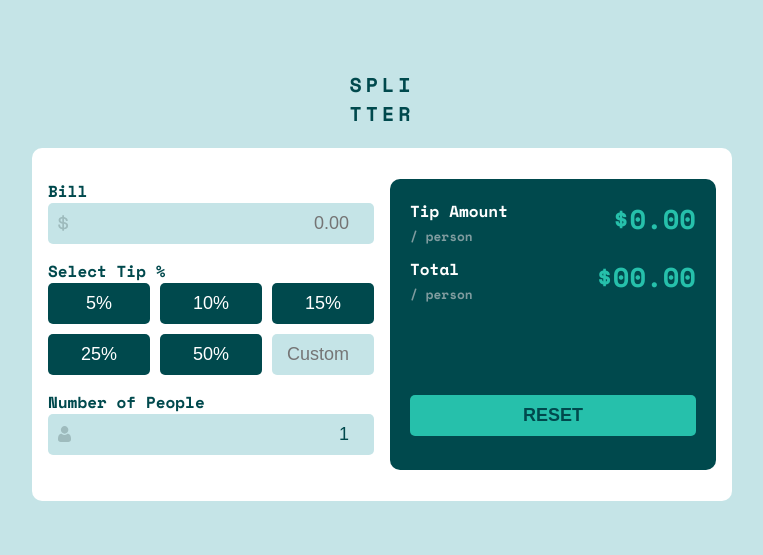
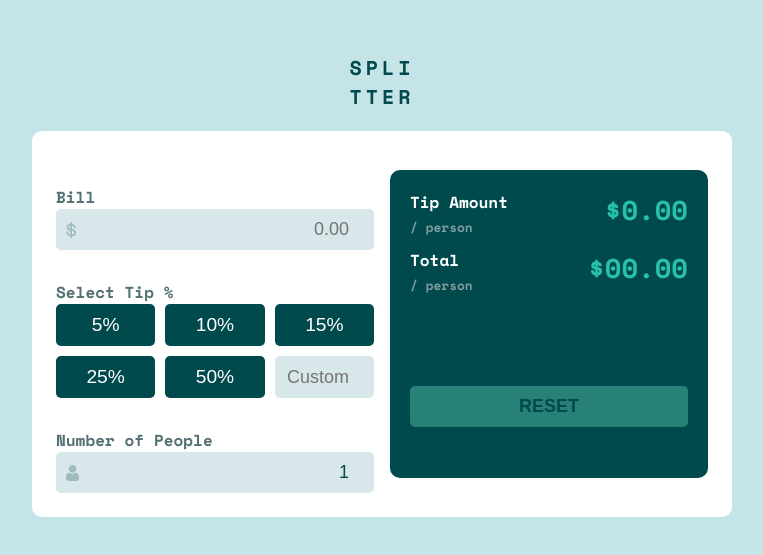
Before and after one commit to Majeedatwahab/tip-calculator-app-main, a plain HTML site: page index.html in a window 1280 px wide. Shown: the part 115-670 px from the top of the page, without its empty margins (258-1021 px from the left). Drawn offline with nearby package versions, Linux system fonts and the light colour scheme.

Commit message:
minor changes to the stylesheet and ReadMe file.

```diff
--- a/style.css
+++ b/style.css
@@ -27,12 +27,13 @@ h1 {
   display: grid;
   grid-template-columns: repeat(1, 1fr);
   border-radius: 10px;
-  padding: 1rem;
+  padding: 1.5rem;
   height: auto;
 }
 .input-wrapper {
   position: relative;
   width: 100%;
+
 }
 
 .icon-person,
@@ -47,7 +48,7 @@ h1 {
 }
 
 .input-group {
-  margin: 15px 0;
+  margin-top: 30px;
   text-align: left;
 }
 input[type="number"] {
@@ -58,14 +59,14 @@ input[type="number"] {
   outline: 0;
   border-radius: 5px;
   color: hsl(183, 100%, 15%);
-  background-color: hsl(185, 41%, 84%);
+  background-color: hsl(189, 30%, 88%);
   text-align: right;
 }
 input[type=number]:focus{
   border: 2px solid hsl(172, 67%, 45%);
 }
 label {
-  color: hsl(183, 100%, 15%);
+  color: hsl(184, 16%, 39%);
 }
 .tip-buttons {
   display: grid;
@@ -85,7 +86,7 @@ label {
 .tip-button,
 .custom-tip {
   padding: 10px;
-  font-size: 18px;
+  font-size: 1.2rem;
   background-color: hsl(183, 100%, 15%);
   color: white;
   border: none;
@@ -128,7 +129,7 @@ label {
 .reset-button {
   width: 100%;
   padding: 10px;
-  background-color: hsl(172, 67%, 45%);
+  background-color:  hsl(173, 53%, 33%);
   color: hsl(183, 100%, 15%);
   border: none;
   border-radius: 5px;
@@ -139,7 +140,8 @@ label {
 }
 
 .reset-button:hover {
-  background-color: hsl(185, 41%, 84%);
+  background-color:  hsl(172, 67%, 45%)
+  ;
 }
 
 @media screen and (min-width: 768px) {
```
